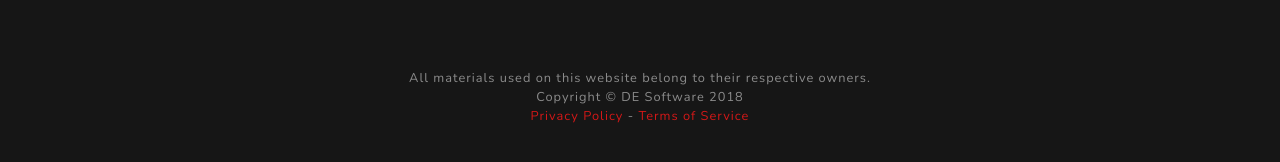
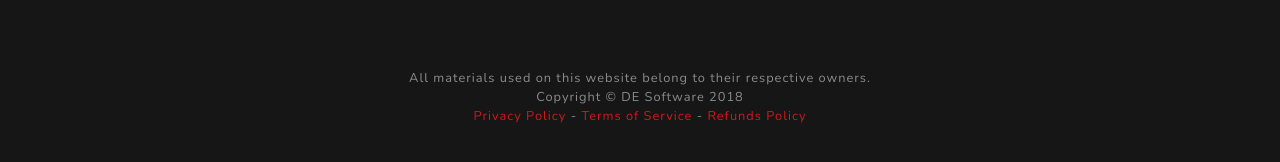
Before and after one commit to Orionthestarhog/de-software.github.io, a Jekyll site: the page thankyou.html, which Jekyll copies as it is, in a window 1280 px wide and 949 px high. Shown: the part 743-905 px from the top of the window. Built offline with Jekyll 4.4.1, drawn with Linux system fonts in a browser that asks for light colours; Markdown is read by kramdown in place of the engine named in the settings.

Commit message:
Update thankyou.html

```diff
--- a/thankyou.html
+++ b/thankyou.html
@@ -166,6 +166,8 @@
         <a href="https://de-software.github.io/privacy" target="_blank">Privacy Policy</a>
         -
         <a href="https://de-software.github.io/terms" target="_blank">Terms of Service</a>
+        -
+        <a href="https://de-software.github.io/refunds" target="_blank">Refunds Policy</a>
       </div>
       <script>document.querySelector('#copyright').innerHTML = new Date().getFullYear();</script>
     </footer>
```
